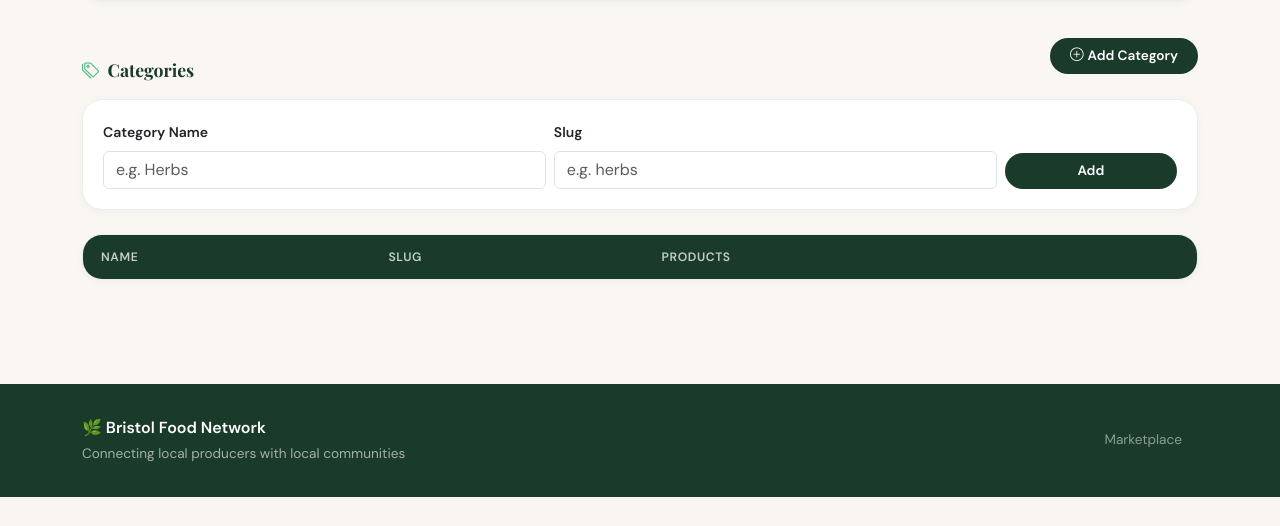
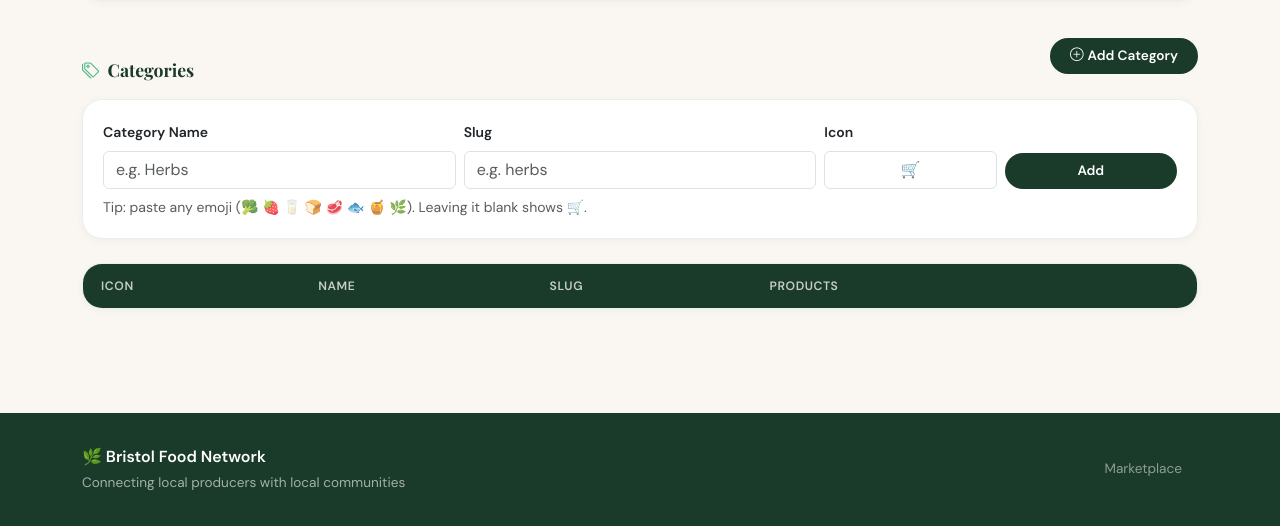
Before and after one commit to ImmortalSheikh/bristol-food-network, a Django app: page /admin-panel/ in a window 1280 px wide, after a click on "Add Category". Shown: the part 942-1468 px from the top of the page. Before the commit the page ends 1439 px from the top, so only its background shows below. Run offline with Django 5.2, Linux system fonts and the light colour scheme; the visitor is signed in with stand-in values (Sample User, id 1); data comes from the database, SQL or seed files in the repository; both versions use the stored data as it was after the commit; data that the repository does not hold is empty.

Commit message:
added the icons

```diff
--- a/core/admin.py
+++ b/core/admin.py
@@ -28,8 +28,9 @@
 
 @admin.register(Category)
 class CategoryAdmin(admin.ModelAdmin):
-    list_display = ('name', 'slug')
+    list_display = ('icon', 'name', 'slug')
     prepopulated_fields = {'slug': ('name',)}
+    fields = ('name', 'slug', 'icon', 'description')
 
 
 class ProductAllergenInline(admin.TabularInline):
--- a/core/models.py
+++ b/core/models.py
@@ -75,10 +75,29 @@
     name = models.CharField(max_length=100, unique=True)
     slug = models.SlugField(unique=True)
     description = models.TextField(blank=True)
+    # Emoji / short symbol shown on category & product cards when no image exists.
+    # Always rendered as text so it can never be empty in the UI.
+    icon = models.CharField(
+        max_length=8,
+        default='🛒',
+        blank=False,
+        help_text='Emoji or short symbol shown on cards. Always shows something.',
+    )
 
     class Meta:
         verbose_name_plural = 'categories'
         ordering = ['name']
+
+    def save(self, *args, **kwargs):
+        # Defensive: never allow a blank icon to be persisted.
+        if not (self.icon or '').strip():
+            self.icon = '🛒'
+        super().save(*args, **kwargs)
+
+    @property
+    def display_icon(self):
+        """Always returns a non-empty icon for templates."""
+        return self.icon if (self.icon or '').strip() else '🛒'
 
     def __str__(self):
         return self.name
--- a/core/views.py
+++ b/core/views.py
@@ -1200,8 +1200,13 @@
     if request.method == 'POST':
         name = request.POST.get('name', '').strip()
         slug = request.POST.get('slug', '').strip()
+        icon = (request.POST.get('icon', '') or '').strip() or '🛒'
         if name and slug:
-            Category.objects.get_or_create(name=name, slug=slug)
+            Category.objects.get_or_create(
+                name=name,
+                slug=slug,
+                defaults={'icon': icon},
+            )
             messages.success(request, f'Category "{name}" added.')
         else:
             messages.error(request, 'Name and slug are required.')
--- a/templates/admin/dashboard.html
+++ b/templates/admin/dashboard.html
@@ -216,27 +216,33 @@
     <form method="post" action="{% url 'admin_add_category' %}">
       {% csrf_token %}
       <div class="row g-2 align-items-end">
-        <div class="col-md-5">
+        <div class="col-md-4">
           <label class="form-label fw-semibold small">Category Name</label>
           <input type="text" name="name" class="form-control" placeholder="e.g. Herbs" required>
         </div>
-        <div class="col-md-5">
+        <div class="col-md-4">
           <label class="form-label fw-semibold small">Slug</label>
           <input type="text" name="slug" class="form-control" placeholder="e.g. herbs" required>
+        </div>
+        <div class="col-md-2">
+          <label class="form-label fw-semibold small">Icon</label>
+          <input type="text" name="icon" class="form-control text-center" placeholder="🛒" maxlength="8" value="🛒">
         </div>
         <div class="col-md-2">
           <button type="submit" class="btn-add-cat w-100">Add</button>
         </div>
       </div>
+      <div class="form-text small mt-2">Tip: paste any emoji (🥦 🍓 🥛 🍞 🥩 🐟 🍯 🌿). Leaving it blank shows 🛒.</div>
     </form>
   </div>
 </div>
 <div class="data-card">
   <table class="data-table">
-    <thead><tr><th>Name</th><th>Slug</th><th>Products</th><th></th></tr></thead>
+    <thead><tr><th>Icon</th><th>Name</th><th>Slug</th><th>Products</th><th></th></tr></thead>
     <tbody>
       {% for cat in all_categories %}
       <tr>
+        <td style="font-size:1.4rem;line-height:1;">{{ cat.display_icon|default:"🛒" }}</td>
         <td style="font-weight:600;color:var(--green-deep);">{{ cat.name }}</td>
         <td><code style="background:#f1f5f9;padding:2px 8px;border-radius:6px;font-size:0.83rem;color:#4a5568;">{{ cat.slug }}</code></td>
         <td style="color:#718096;">{{ cat.products.count }}</td>
--- a/templates/marketplace/product_detail.html
+++ b/templates/marketplace/product_detail.html
@@ -14,7 +14,7 @@
         {% if product.image %}
         <img src="{{ product.image.url }}" class="img-fluid rounded shadow-sm" alt="{{ product.name }}">
         {% else %}
-        <div class="bg-light rounded d-flex align-items-center justify-content-center" style="height:300px;font-size:5rem;">🛒</div>
+        <div class="bg-light rounded d-flex align-items-center justify-content-center" style="height:300px;font-size:5rem;">{{ product.category.display_icon|default:"🛒" }}</div>
         {% endif %}
     </div>
     <div class="col-md-7">
--- a/templates/reviews/submit_review.html
+++ b/templates/reviews/submit_review.html
@@ -23,6 +23,8 @@
           <div class="d-flex align-items-center mb-4 p-3 bg-light rounded">
             {% if product.image %}
               <img src="{{ product.image.url }}" alt="{{ product.name }}" class="rounded me-3" style="width:60px;height:60px;object-fit:cover;">
+            {% else %}
+              <div class="rounded me-3 d-flex align-items-center justify-content-center" style="width:60px;height:60px;background:#fff;font-size:1.8rem;">{{ product.category.display_icon|default:"🛒" }}</div>
             {% endif %}
             <div>
               <h5 class="mb-0">{{ product.name }}</h5>
```
Also changed, not shown: core/fixtures/initial_data.json (+16 -8 lines), core/management/commands/seed.py (+20 -13 lines), templates/home.html (+2 -12 lines), templates/marketplace/browse.html (+2 -11 lines), core/migrations/0007_category_icon.py (added).
